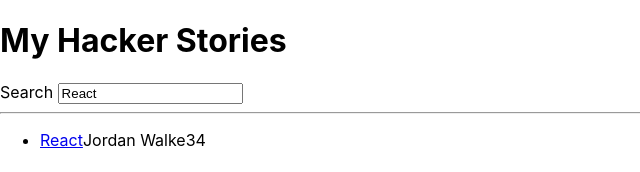
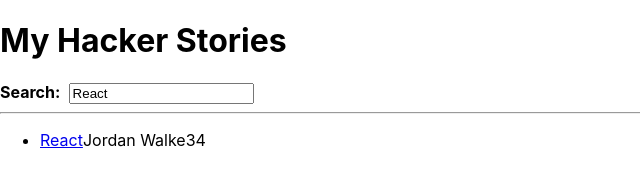
Before and after one commit to Ekaterina-Bondareva/blog_site, a React (Create React App) app: page / in a window 1280 px wide. Shown: the top 172 px of the page, without its empty margins (0-640 px from the left). Built offline with nearby package versions, Linux system fonts and the light colour scheme.

Commit message:
Adding react component composition

```diff
--- a/src/App.js
+++ b/src/App.js
@@ -55,7 +55,9 @@
         label="Search"
         value={searchTerm}
         onInputChange={handleSearch}
-      />
+      >
+        <strong>Search: </strong>
+        </InputWithLabel>
 
       <hr />
 
@@ -67,13 +69,13 @@
 
 const InputWithLabel = ({
   id,
-  label,
   value,
   type = "text",
   onInputChange,
+  children,
 }) => (
   <>
-    <label htmlFor={id}>{label}</label>
+    <label htmlFor={id}>{children}</label>
     &nbsp;
     <input
       id={id}
```
